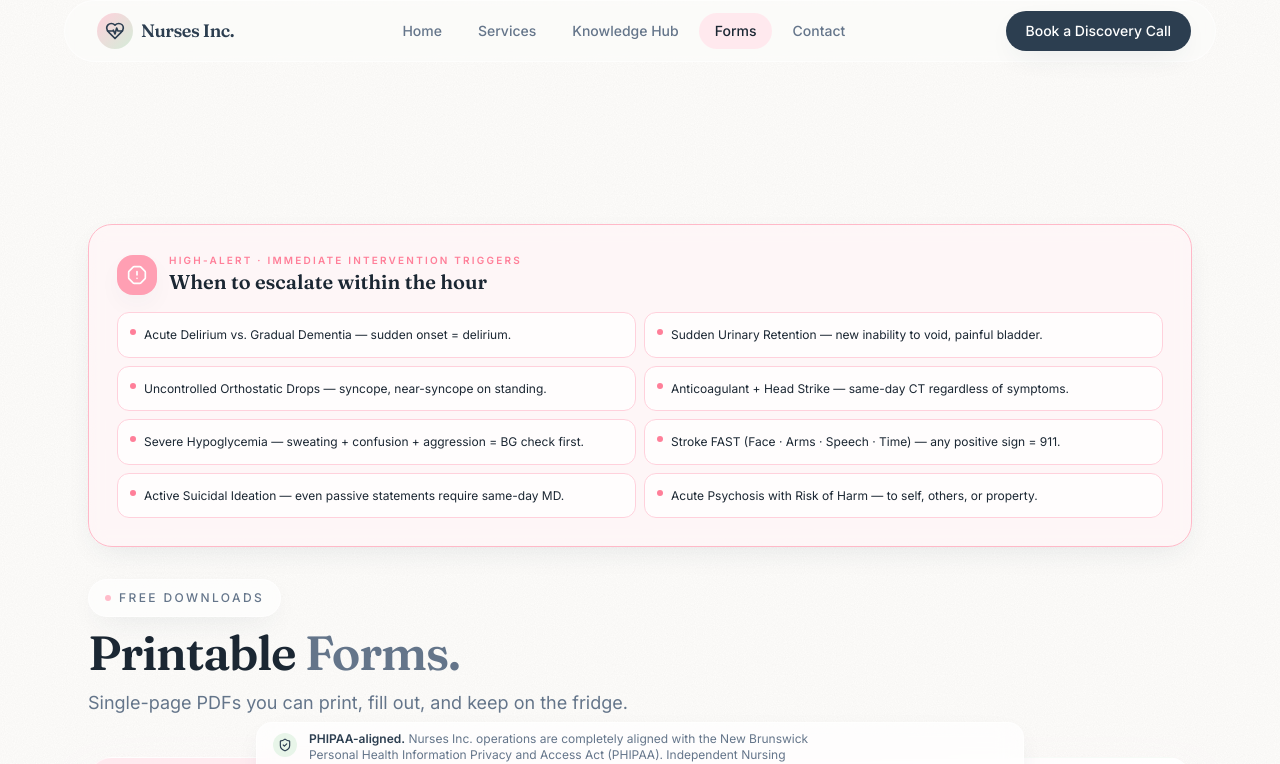
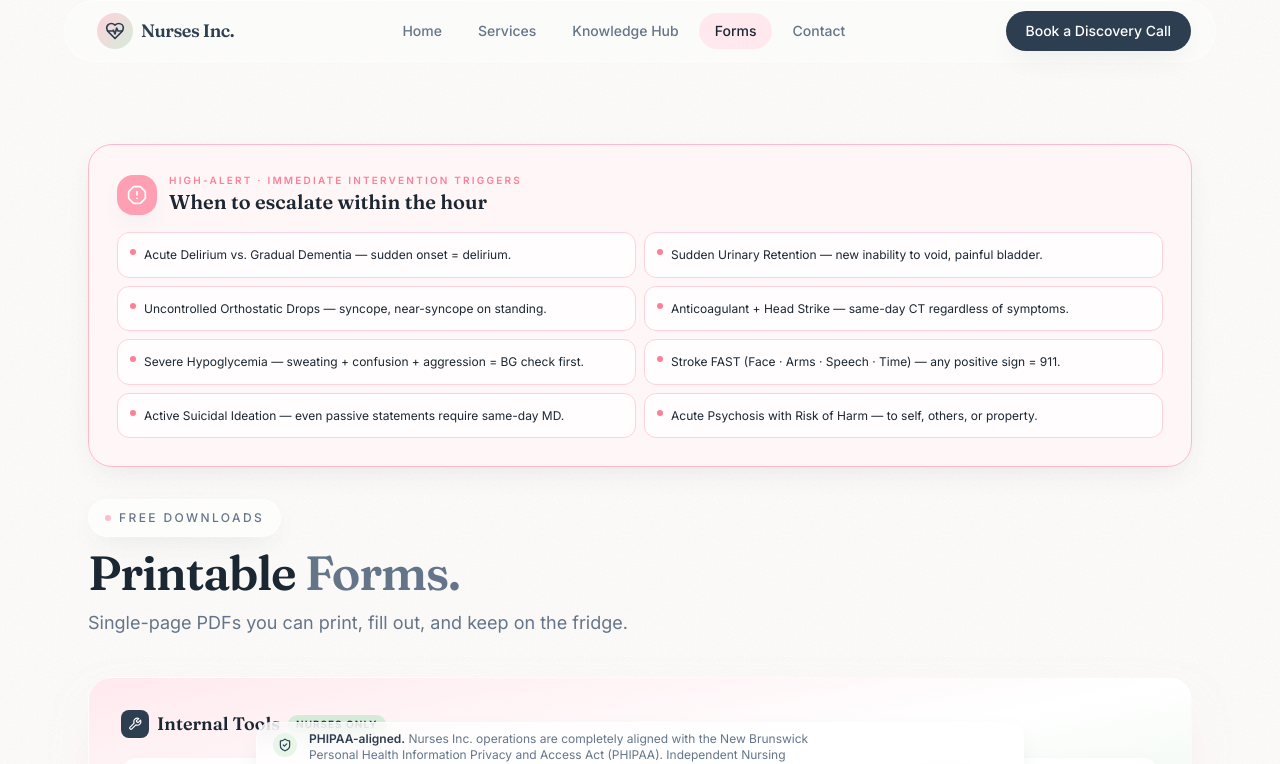
Before and after one commit to hamaouic/nursesinc, a React (Vite) app: page /forms in a window 1280 px wide. Shown: the top 764 px of the page. Built offline with nearby package versions, Linux system fonts and the light colour scheme.

Commit message:
Reduce top gap above High-Alert panel on Forms page

```diff
--- a/src/pages/Forms.tsx
+++ b/src/pages/Forms.tsx
@@ -14,10 +14,10 @@ import HighAlertTriggers from '@/components/HighAlertTriggers';
 export default function Forms() {
   return (
     <>
-      <div className="pt-28" />
+      <div className="pt-16" />
 
       {/* High-Alert Immediate Intervention Triggers — first thing on the page */}
-      <div className="mx-auto w-full max-w-6xl px-6 pt-20 sm:pt-28">
+      <div className="mx-auto w-full max-w-6xl px-6 pt-16 sm:pt-20">
         <HighAlertTriggers />
       </div>
 
```
